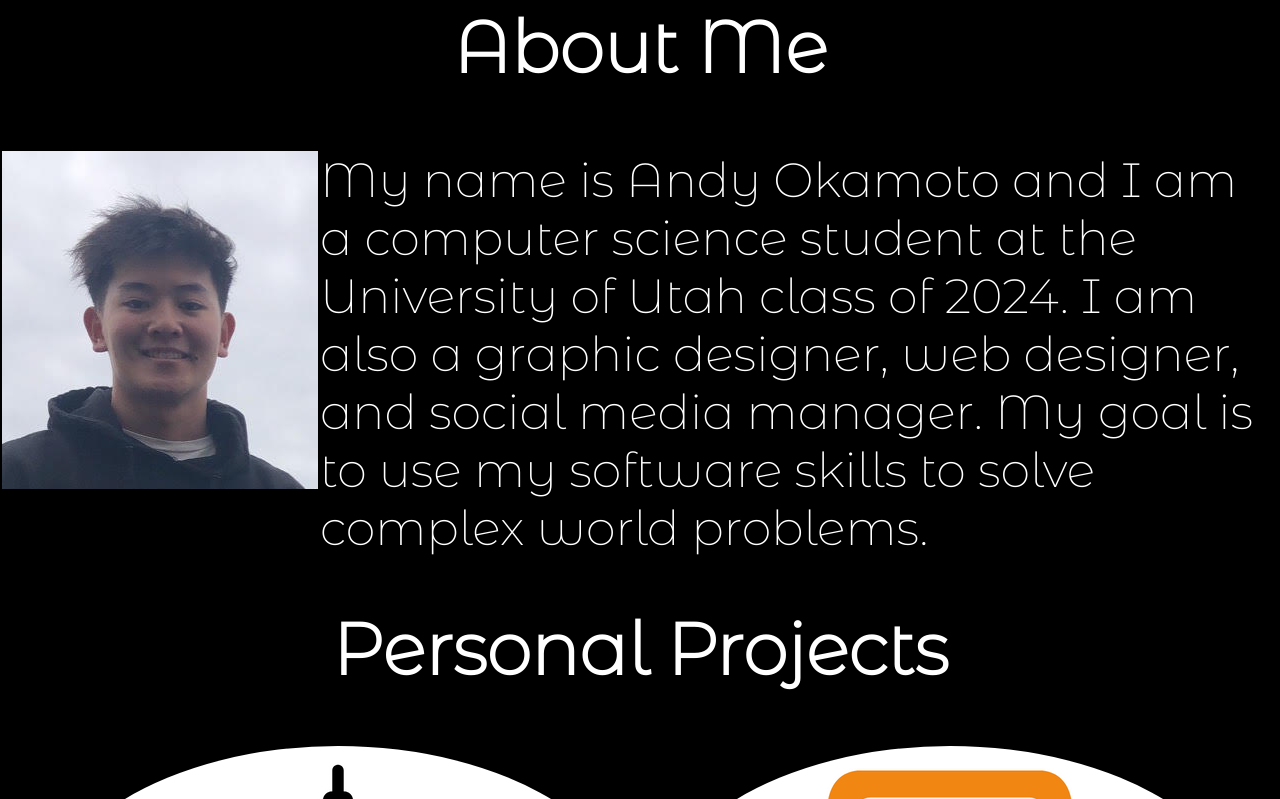
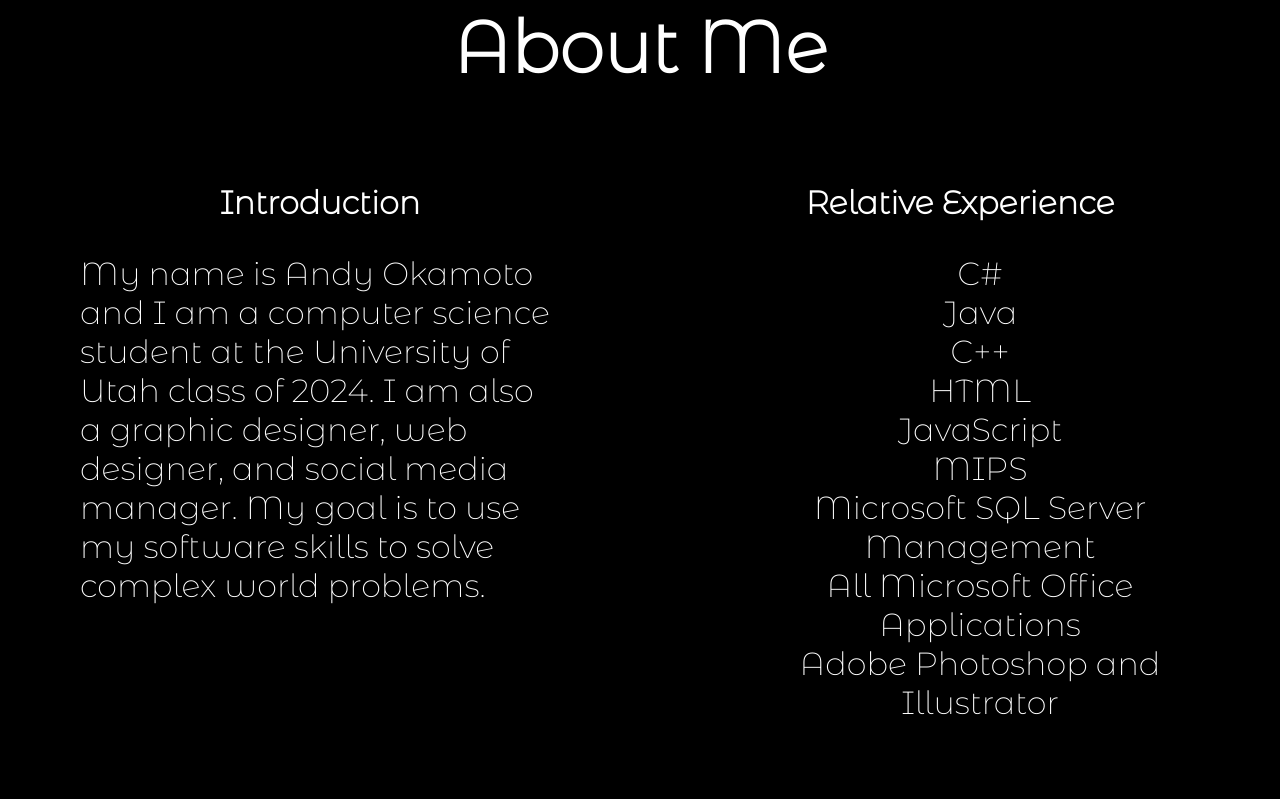
Before and after one commit to AndyO2/AndyO2.github.io, a plain HTML site: page index.html in a window 1280 px wide. Shown: the part 857-1656 px from the top of the page. Drawn offline with Linux system fonts and the light colour scheme.

Commit message:
updated about me section

```diff
--- a/index.html
+++ b/index.html
@@ -26,8 +26,8 @@
         <div class="container-fluid">
             <div class="row">
                 <div class="column">
-                    <h2 class="hero-title">Hi, i'm Andy</h2>
-                    <p class="hero-desc">I'm a computer science student</p>
+                    <h2 class="hero-title">I'm Andy Okamoto</h2>
+                    <p class="hero-desc">Computer Science Student at the University of Utah</p>
                     <div class="bg-image-icons">
                         <a href="https://www.facebook.com/andrew.okamoto.9/" target="_blank"><i class="fab fa-facebook"></i></a>
                         <a href="https://www.instagram.com/andrew_okamoto/?hl=en" target="_blank"><i class="fab fa-instagram"></i></a>
@@ -43,12 +43,26 @@
     <section class="about-me">
         <h1 class="text-center section-title">About Me</h1>
         <div class="row">
-            <div class="about-me-image">
-                <img src="/images/Profile_Picture.png">
+            <div class="about-me-text">
+                <p class="text-center"><strong>Introduction</strong></p>
+                <p>
+                    My name is Andy Okamoto and I am a computer science student at the University of Utah class of 2024.
+                    I am also a graphic designer, web designer, and social media manager. My goal is to use my software skills to solve complex world problems.
+                </p>
             </div>
-            <div class="about-me-text">
-                My name is Andy Okamoto and I am a computer science student at the University of Utah class of 2024.
-                I am also a graphic designer, web designer, and social media manager. My goal is to use my software skills to solve complex world problems.
+            <div class="skills-text">
+                <p class="text-center"><strong>Relative Experience</strong></p>
+                <ul class="relative-skills text-center">
+                    <li>C#</li>
+                    <li>Java</li>
+                    <li>C++</li>
+                    <li>HTML</li>
+                    <li>JavaScript</li>
+                    <li>MIPS</li>
+                    <li>Microsoft SQL Server Management</li>
+                    <li>All Microsoft Office Applications</li>
+                    <li>Adobe Photoshop and Illustrator</li>
+                </ul>
             </div>
         </div>
     </section>
--- a/styles.css
+++ b/styles.css
@@ -16,7 +16,7 @@ body{
 }
 .nav-bar ul{
     list-style: none;
-    padding: 0;
+    padding-right: 50px;
     margin: 0;
     text-align: right;
 }
@@ -55,7 +55,7 @@ body{
     position: relative;
 }
 .hero-title{
-    padding-top: 100px;
+    padding-top: 10rem;
     font-size: 4.5rem;
 }
 .bg-image-icons i:hover{
@@ -63,6 +63,7 @@ body{
 }
 .hero-desc{
     font-size: 2rem;
+    background-color: black;
 }
 .column{
     text-align: center;
@@ -126,18 +127,26 @@ body{
     width: 100%;
     color: white;
 }
-.about-me-image{
-    text-align: center;
-    width: 25%;
-    float: left;
+.about-me-text{
+    text-align: left;
+    font-size: 2rem;
+    font-family: 'Montserrat Alternates', sans-serif;
+    width: 50%;
+    display: block;
+    padding-left: 5rem;
+    padding-right: 5rem;
 }
-.about-me-text{
-    width: 75%;
+.skills-text{
+    display: block;
+    width: 50%;
     float: right;
-    text-align: left;
-    font-size: 3rem;
+    font-size: 2rem;
     font-family: 'Montserrat Alternates', sans-serif;
-    color: white;
+    padding-right: 5rem;
+    padding-left: 5rem;
+}
+.relative-skills{
+    list-style: none;
 }
 .section-title{
     font-size: 4.5rem;
```
